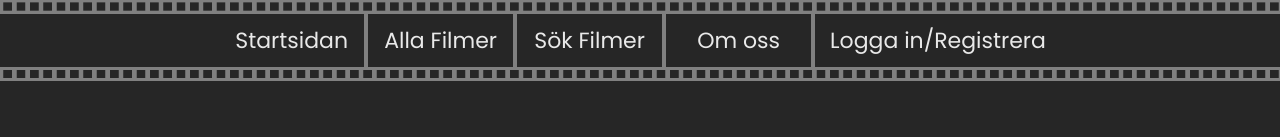
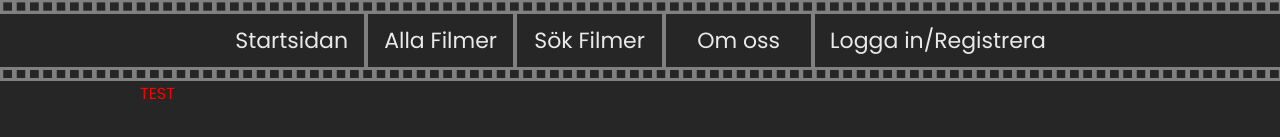
Before and after one commit to Marko350/filmvisarna, a React (Create React App) app: page /confirmation in a window 1280 px wide. Shown: the part 173-310 px from the top of the page. Built offline with nearby package versions, Linux system fonts and the light colour scheme; no server answers; a web font is replaced by a local one.

Commit message:
Created css file, added page file på app route

```diff
--- a/src/App.js
+++ b/src/App.js
@@ -6,6 +6,7 @@ import StartPage from "./pages/StartPage";
 import MovieDetails from "./pages/MovieDetails";
 import Start from "./pages/Start";
 import Navbar from "./components/Navbar";
+import ConfirmationPage from "./pages/ConfirmationPage";
 
 function App() {
   return (
@@ -18,6 +19,7 @@ function App() {
           <Route exact path="/movie-list" component={MovieList} />
           <Route exact path="/movie-list/:id" component={MovieDetails} />
           <Route exact path="/test" component={Start} />
+          <Route exact path="/confirmation" component={ConfirmationPage} />
         </MovieProvider>
       </BrowserRouter>
     </div>
--- /dev/null
+++ b/src/css/ConfirmationPage.module.css
@@ -0,0 +1,3 @@
+.testParagraph{
+    color: red;
+}
--- a/src/pages/ConfirmationPage.jsx
+++ b/src/pages/ConfirmationPage.jsx
@@ -1,8 +1,10 @@
+import styles from "../css/ConfirmationPage.module.css";
+
 function ConfirmationPage() {
 
     return (
         <div className="container">
-            TEST
+            <p className={styles.testParagraph} >TEST</p>
         </div>
     )
 }
```
